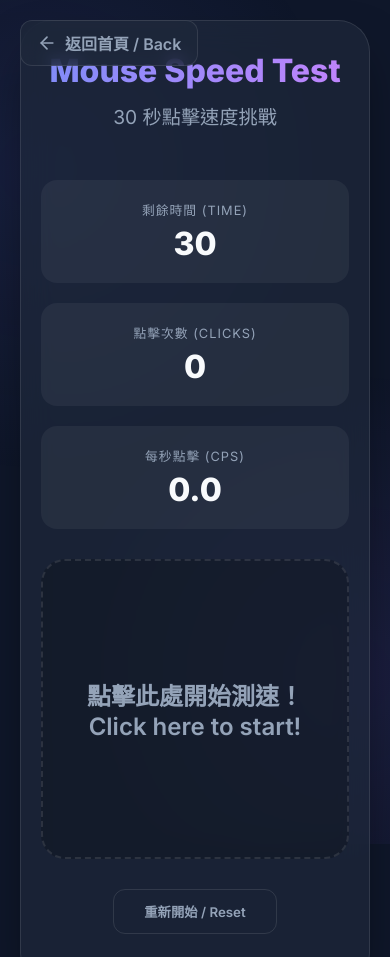
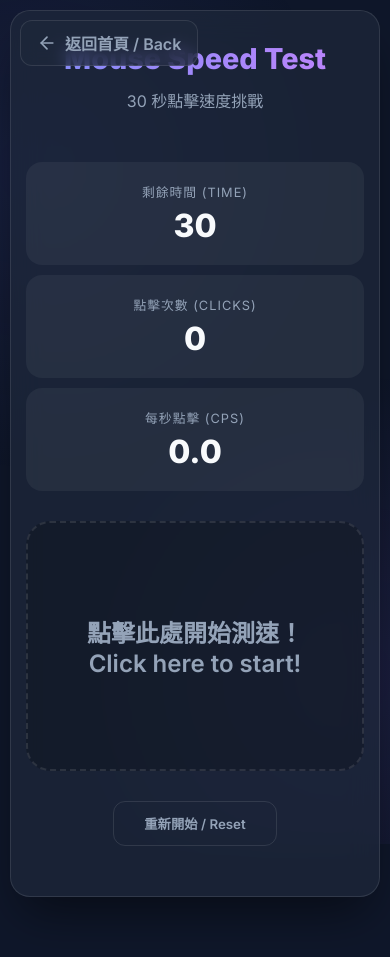
Before and after one commit to taksito/voiceinput-notes, a plain HTML site: page mousetest.html in a window 390 px wide. Shown: the top 957 px of the page. After the commit the page ends 907 px from the top, so only its background shows below. Drawn offline with Linux system fonts and the light colour scheme.

Commit message:
Add files via upload

```diff
--- a/index.css
+++ b/index.css
@@ -336,8 +336,15 @@ h1 {
 }
 
 @media (max-width: 600px) {
-    .container { padding: 30px 20px; }
-    h1 { font-size: 2rem; }
-    .tool-grid { grid-template-columns: 1fr; }
-    .stats-grid { grid-template-columns: 1fr; }
+    body { padding: 10px; }
+    .container {
+        padding: 30px 15px;
+        border-radius: 20px;
+    }
+    h1 { font-size: 1.8rem; }
+    .subtitle { font-size: 1rem; }
+    .tool-grid { grid-template-columns: 1fr; gap: 20px; }
+    .stats-grid { grid-template-columns: 1fr; gap: 10px; }
+    .record-btn { width: 80px; height: 80px; } /* Larger for touch */
+    .test-area { height: 250px; }
 }
```
